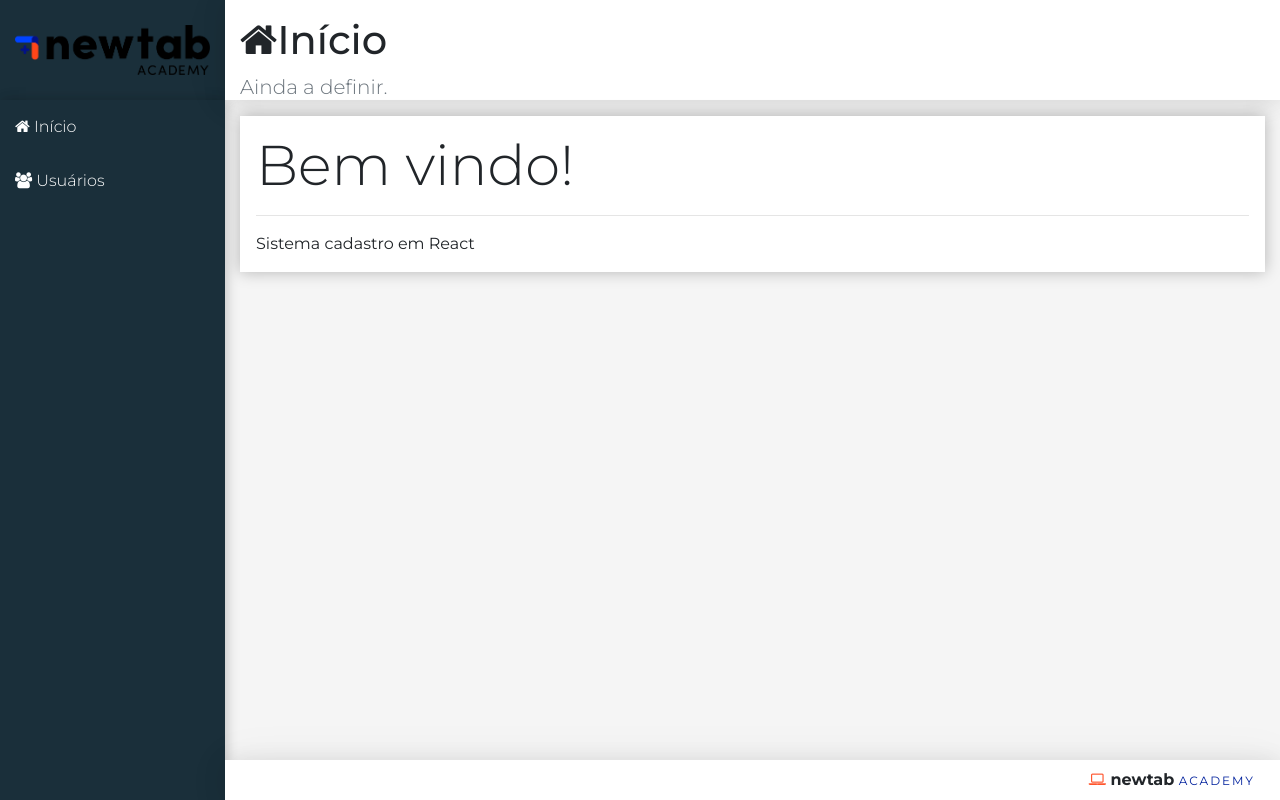
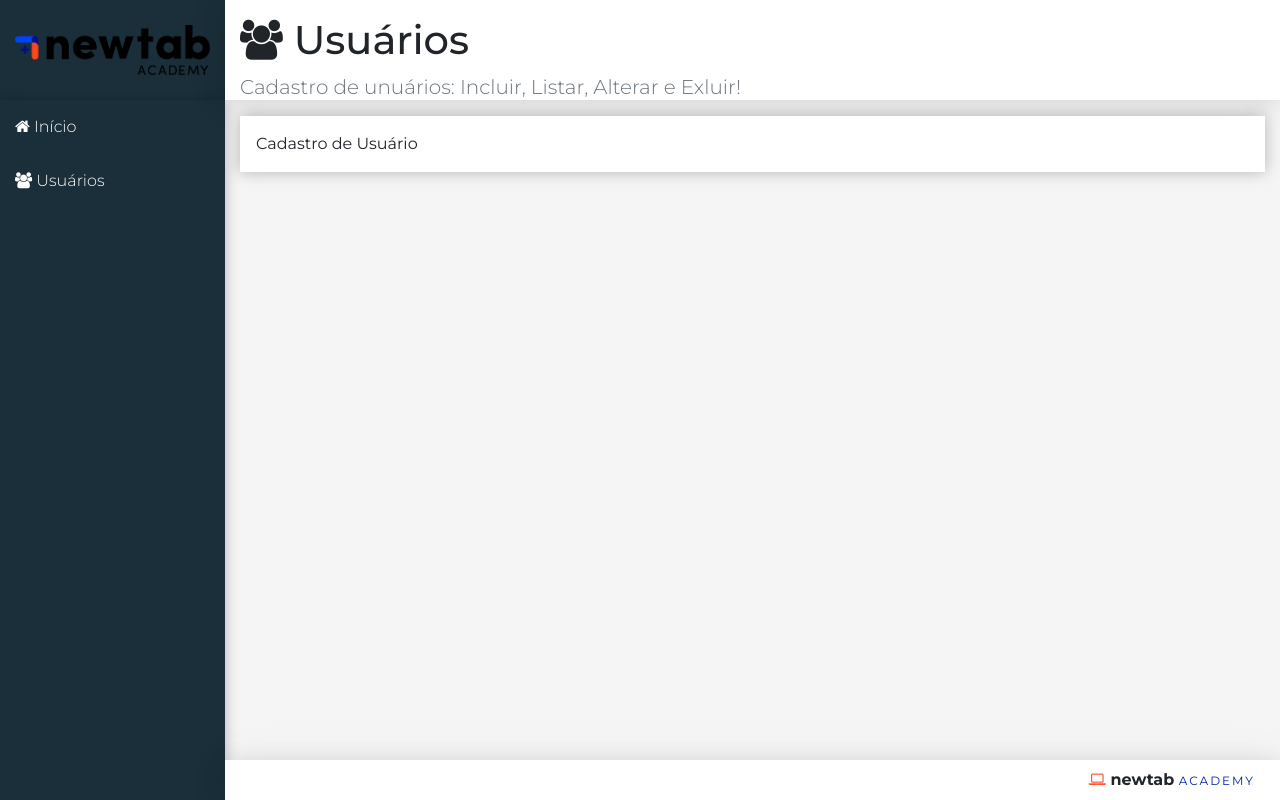
Before and after one commit to santossamir/app-cadastro-usuario, a React (Create React App) app: page /users in a window 1280 px wide. Built offline with nearby package versions, Linux system fonts and the light colour scheme.

Commit message:
Desenvolvendo as rotas do projeto.

```diff
--- a/package.json
+++ b/package.json
@@ -9,10 +9,10 @@
     "axios": "0.18.0",
     "bootstrap": "4.1.1",
     "font-awesome": "4.7.0",
-    "react-router": "4.2.0",
-    "react-router-dom": "4.2.2",
     "react": "^17.0.2",
     "react-dom": "^17.0.2",
+    "react-router": "4.2.0",
+    "react-router-dom": "^5.2.0",
     "react-scripts": "5.0.0",
     "web-vitals": "^2.1.4"
   },
--- a/src/components/template/Header.jsx
+++ b/src/components/template/Header.jsx
@@ -5,10 +5,9 @@
     return(
         <header className='header d-none d-sm-flex flex-column'>
             <h1 className="mt-3">
-                <i className={`fa fa-${props.icon}`}></i>
-                {props.title}
+                <i className={`fa fa-${props.icon}`}></i> {props.title}
             </h1>
-            <p className='lead text-muted'>{props.subtitle}</p>
+            <p className='lead text-muted'> {props.subtitle}</p>
         </header>
     )
 }
--- a/src/components/template/Logo.jsx
+++ b/src/components/template/Logo.jsx
@@ -1,13 +1,14 @@
 import './Logo.css';
 import logo from '../../assets/img/logo.png';
 import React from 'react';
+import {Link} from 'react-router-dom';
 
 export default props => {
     return(
         <aside className='logo'>
-            <a href="/" className="logo">
+            <Link to="/" className="logo">
                 <img src={logo} alt="logo"/>
-            </a>
+            </Link>
         </aside>
     )
 }
--- a/src/components/template/Nav.jsx
+++ b/src/components/template/Nav.jsx
@@ -1,16 +1,17 @@
 import './Nav.css';
 import React from 'react';
+import {Link} from 'react-router-dom';
 
 export default props =>{
     return(
         <aside className='menu-area'>
             <nav className="menu">
-                <a href="#/">
+                <Link to="/">
                     <i className='fa fa-home'></i> Início
-                </a>
-                <a href="#/users">
+                </Link>
+                <Link to="/users">
                     <i className='fa fa-users'></i> Usuários
-                </a>
+                </Link>
             </nav>
         </aside>
     )
--- /dev/null
+++ b/src/components/user/UserCrud.jsx
@@ -0,0 +1,18 @@
+import React, {Component} from 'react';
+import Main from '../template/Main';
+
+const headerProps = {
+    icon: 'users',
+    title: 'Usuários',
+    subtitle: 'Cadastro de unuários: Incluir, Listar, Alterar e Exluir!'
+}
+
+export default class UserCrud extends Component {
+    render(){
+        return(
+            <Main {...headerProps}>
+                Cadastro de Usuário
+            </Main>
+        )
+    }
+}
--- a/src/main/App.jsx
+++ b/src/main/App.jsx
@@ -2,19 +2,23 @@
 import 'font-awesome/css/font-awesome.min.css';
 import './App.css';
 import React from 'react';
+import { BrowserRouter } from 'react-router-dom';
+import Routes from './Routes';
 
 import Logo from '../components/template/Logo';
 import Nav from '../components/template/Nav';
-import Home from '../components/home/Home';
 import Footer from '../components/template/Footer';
 
 export default props =>{
     return(
-        <div className='app'>
-            <Logo/>
-            <Nav/>
-            <Home />
-            <Footer/>
-        </div>
+        <BrowserRouter>
+            <div className='app'>
+                <Logo/>
+                <Nav/>
+                <Routes />
+                <Footer/>
+            </div>
+        </BrowserRouter>
+
     )
 }
--- /dev/null
+++ b/src/main/Routes.jsx
@@ -0,0 +1,15 @@
+import React from "react";
+import { Switch, Route, Redirect } from "react-router-dom";
+
+import Home from "../components/home/Home";
+import UserCrud from "../components/user/UserCrud";
+
+export default props => {
+    return(
+        <Switch>
+            <Route exact path='/' component={Home} />
+            <Route path='/users' component={UserCrud} />
+            <Redirect from='*' to='/' />
+        </Switch>
+    )
+}
```
Also changed, not shown: 1 other file (tests, documents, lock files or other folders).
